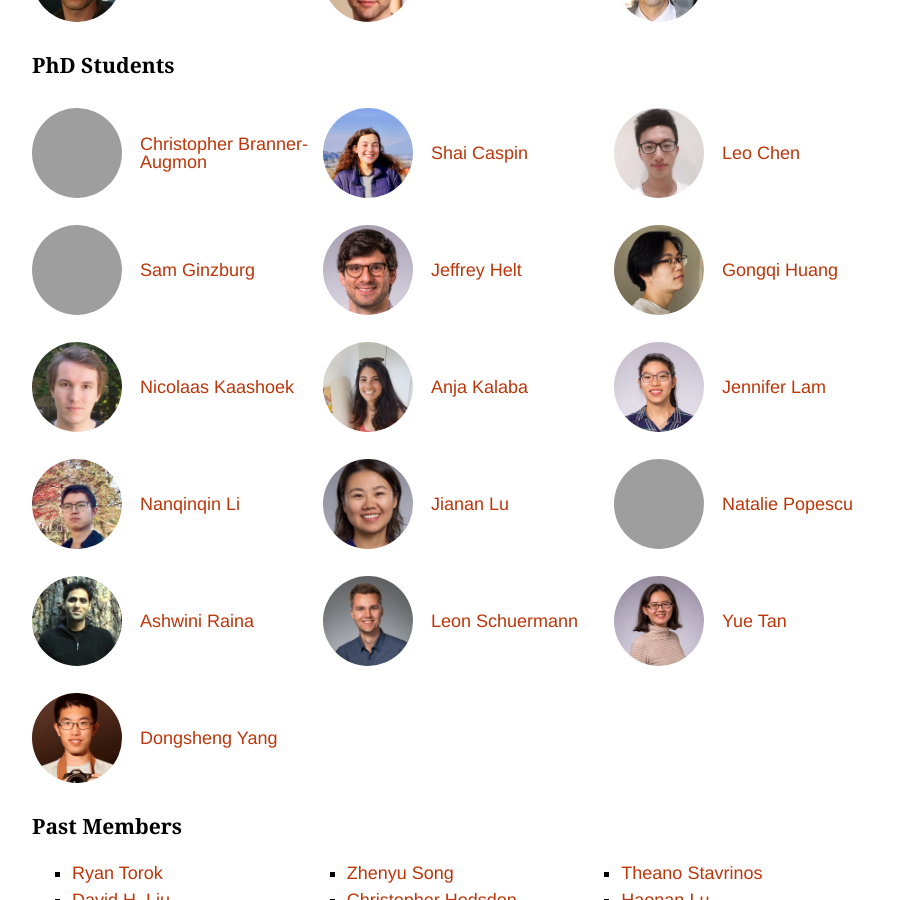
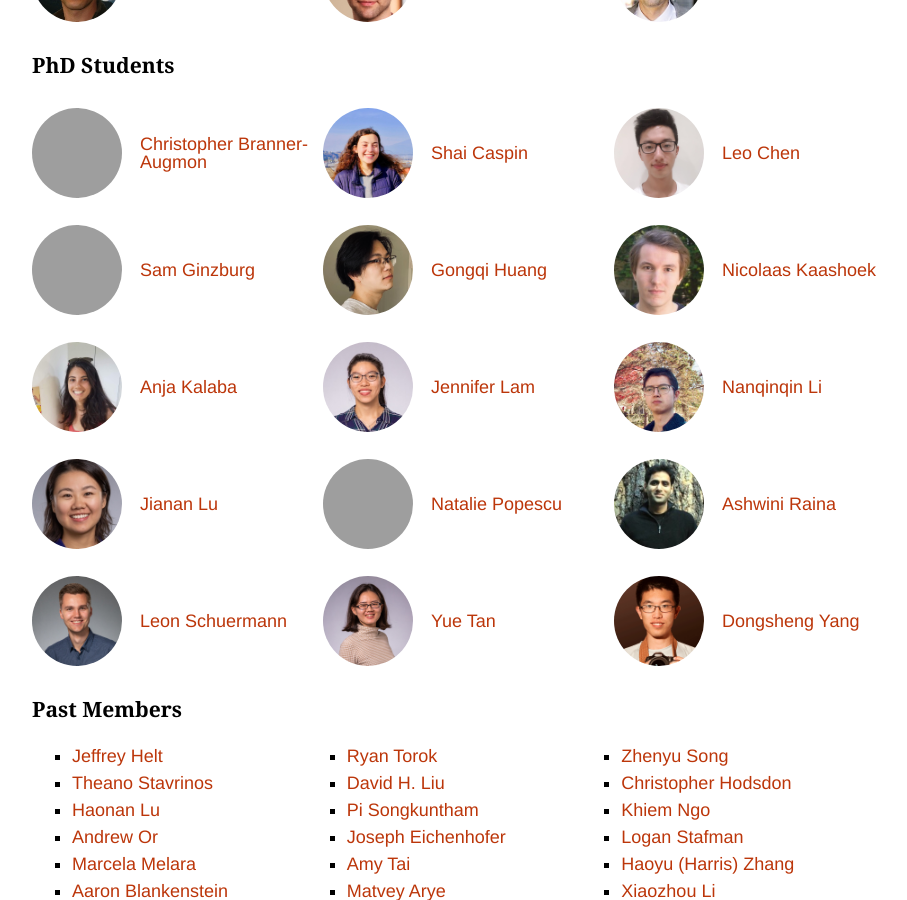
Before and after one commit to princeton-sns/www, a Jekyll site: the page built from home.md, in a window 1280 px wide and 900 px high, scrolled down 601 px, cut to the strip 0-900 px from the top of the window. Shown: the whole strip, without its empty margins (176-1083 px from the left). Built offline with Jekyll 4.4.1, drawn with Linux system fonts in a browser that asks for light colours; some web fonts are replaced; part of the change alters nothing that is shown; grey boxes are pictures that could not be loaded.

```diff
--- a/_data/people.yml
+++ b/_data/people.yml
@@ -125,9 +125,11 @@
     last_name: Helt
     nick: jhelt
     type: phd
-    active: true
-    url: http://www.jeffreyhelt.com/
+    active: false
+    graduated: 2024
+    url: https://www.jeffreyhelt.com/
     picture: /assets/img/people/jhelt.jpg
+    now: Databricks
 
   - first_name: Jennifer
     last_name: Lam
```
